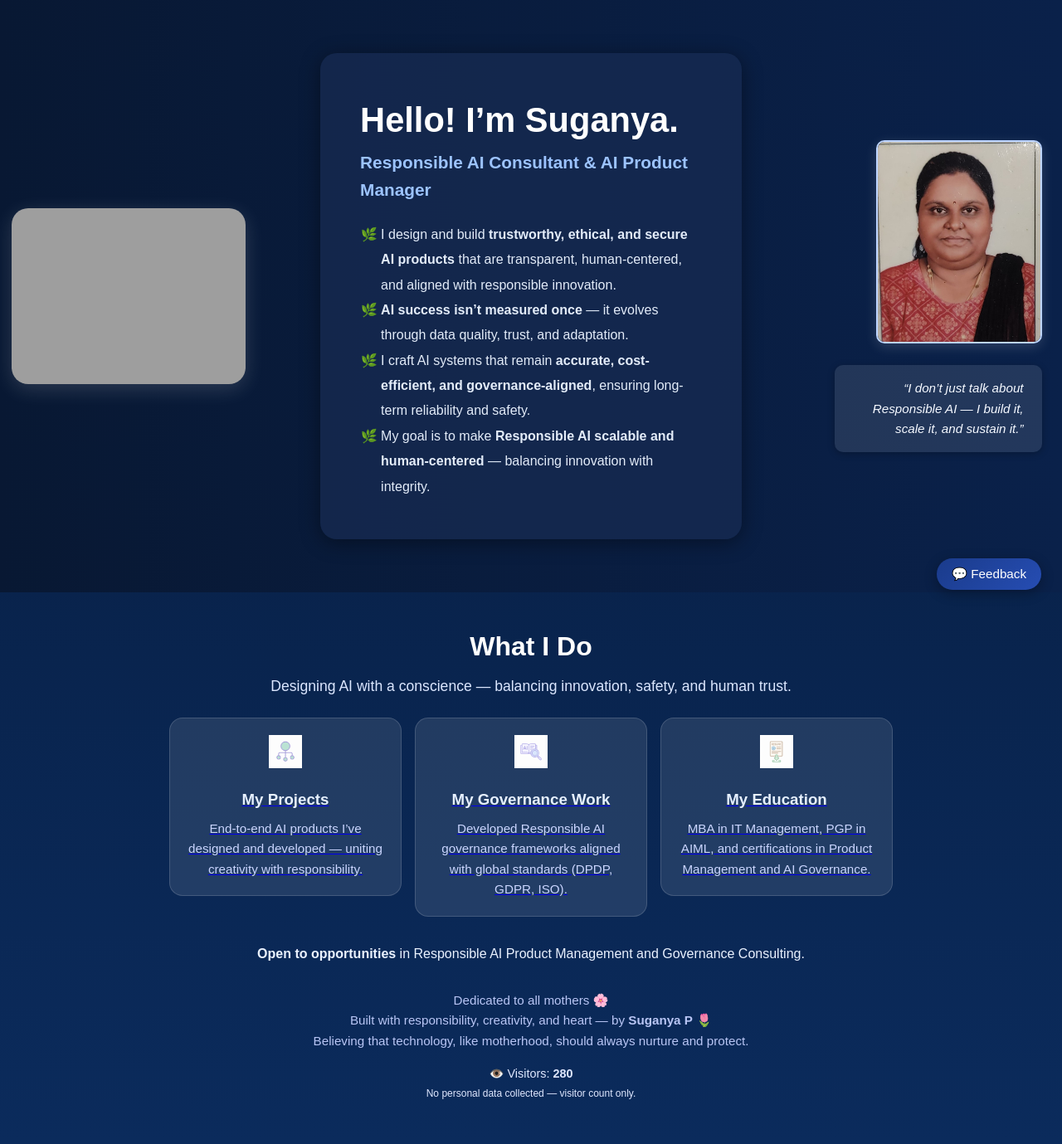
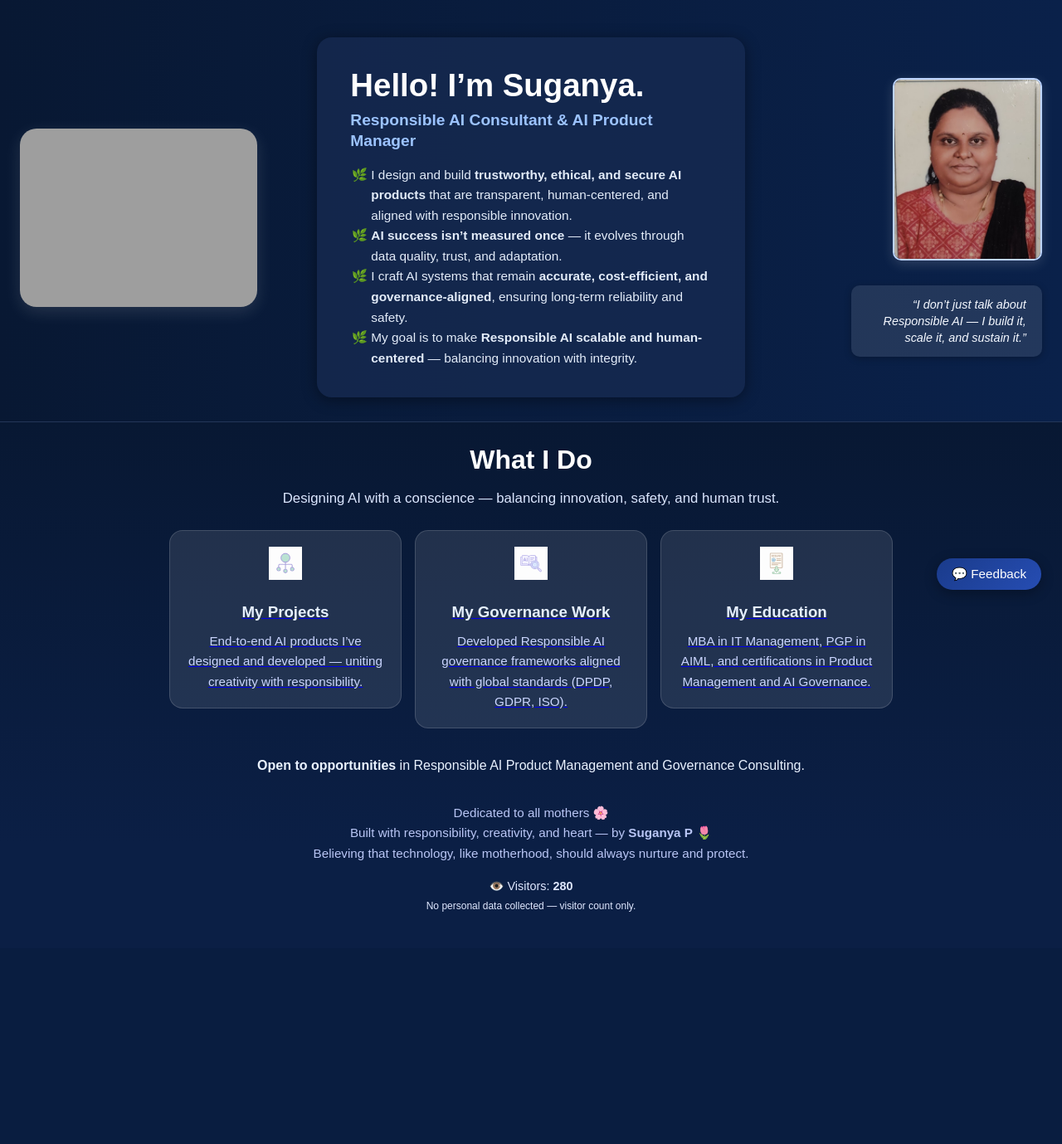
Before and after one commit to suganyaGaurav/Product-Manager-Portfolio, a Flask app: page / in a window 1280 px wide. Shown: the part 64-1443 px from the top of the page at 83% size. After the commit the page ends 1163 px from the top, so only its background shows below. Run offline with Flask 3, Linux system fonts and the light colour scheme; grey boxes are pictures that could not be loaded.

Commit message:
Refine blue theme and adjust hero section layout

```diff
--- a/assets/css/style.css
+++ b/assets/css/style.css
@@ -1,6 +1,6 @@
 /* ==========================================================
 🌸 Suganya P | AI Product Manager Portfolio
-Refined Blue Theme • 3-Column Hero Alignment Fix
+Refined Blue Theme • Compact Hero for Full-Screen Fit
 ========================================================== */
 
 /* ===== RESET & BASE STYLES ===== */
@@ -50,22 +50,23 @@ body {
 }
 
 /* ==========================================================
-🌈 HERO SECTION – Perfect 3-column alignment
+🌈 HERO SECTION – Compact 3-column alignment
 ========================================================== */
 .hero {
   width: 100%;
-  padding: 4rem 5%;
+  padding: 2.8rem 5% 1.8rem 5%; /* reduced vertical padding */
   background: linear-gradient(to right, #081833, #0a214a);
   display: flex;
   justify-content: center;
   align-items: center;
+  margin-bottom: 0; /* prevent white gap */
 }
 
 .hero-container {
   display: grid;
-  grid-template-columns: 1fr 1.8fr 1fr; /* wider middle column */
-  gap: 2.5rem;
-  max-width: 1500px;
+  grid-template-columns: 1fr 1.8fr 1fr;
+  gap: 2rem; /* tighter spacing */
+  max-width: 1400px;
   width: 100%;
   align-items: center;
 }
@@ -81,11 +82,11 @@ LEFT SIDE (CIRCLE IMAGE)
 
 .hero-image-left {
   width: 100%;
-  max-width: 430px;
+  max-width: 380px; /* reduced size */
   border-radius: 20px;
-  box-shadow: 0 6px 25px rgba(255, 255, 255, 0.15);
+  box-shadow: 0 6px 20px rgba(255, 255, 255, 0.12);
   transition: transform 0.4s ease;
-  margin-left: -50px; /* pushes circle closer to screen edge */
+  margin-left: -40px;
 }
 
 .hero-image-left:hover {
@@ -103,38 +104,42 @@ CENTER (HELLO CARD)
 
 .hero-card {
   background: rgba(25, 45, 85, 0.65);
-  border-radius: 20px;
-  padding: 3rem 3rem;
+  border-radius: 18px;
+  padding: 2.2rem 2.5rem; /* reduced padding */
   width: 100%;
-  max-width: 950px; /* slightly increased width */
-  box-shadow: 0 4px 25px rgba(0, 0, 0, 0.4);
+  max-width: 880px;
+  box-shadow: 0 3px 18px rgba(0, 0, 0, 0.4);
   color: #e9eef7;
   transition: all 0.4s ease-in-out;
 }
 
 .hero-card:hover {
-  box-shadow: 0 6px 30px rgba(0, 0, 0, 0.6);
+  box-shadow: 0 6px 25px rgba(0, 0, 0, 0.5);
 }
 
 .hero-text h1 {
-  font-size: 2.6rem;
+  font-size: 2.4rem;
   color: #ffffff;
   text-align: left;
+  margin-bottom: 0.4rem;
+  line-height: 1.2;
 }
 
 .hero-text h2 {
-  font-size: 1.3rem;
+  font-size: 1.2rem;
   color: #9cc3ff;
-  margin-bottom: 1.4rem;
+  margin-bottom: 1rem;
   text-align: left;
+  line-height: 1.3;
 }
 
 .hero-text ul {
   list-style-type: "🌿 ";
   padding-left: 25px;
-  line-height: 1.9;
-  font-size: 1rem;
+  line-height: 1.6;
+  font-size: 0.96rem;
   color: #e3ecf9;
+  margin-top: 0.5rem;
 }
 
 /* ==========================================================
@@ -145,12 +150,12 @@ RIGHT SIDE (PHOTO + QUOTE)
   flex-direction: column;
   align-items: flex-end;
   justify-content: center;
-  gap: 1.2rem;
-  margin-right: -40px; /* moves to extreme right edge */
+  gap: 1rem;
+  margin-right: -40px;
 }
 
 .photo-frame img {
-  width: 200px;
+  width: 180px; /* slightly smaller */
   border-radius: 10px;
   border: 2px solid #bcd4ff;
   box-shadow: 0 4px 15px rgba(255, 255, 255, 0.15);
@@ -163,15 +168,16 @@ RIGHT SIDE (PHOTO + QUOTE)
 
 .quote-box {
   background: rgba(255, 255, 255, 0.1);
-  padding: 1rem 1.4rem;
+  padding: 0.8rem 1.2rem;
   border-radius: 10px;
   font-style: italic;
   color: #f4f8ff;
-  font-size: 0.95rem;
-  line-height: 1.6;
-  max-width: 250px;
+  font-size: 0.9rem;
+  line-height: 1.4;
+  max-width: 230px;
   text-align: right;
   box-shadow: 0 2px 8px rgba(0, 0, 0, 0.25);
+  margin-top: 0.4rem;
 }
 
 /* ==========================================================
@@ -202,24 +208,27 @@ RESPONSIVE BEHAVIOR
 }
 
 /* ==========================================================
-💼 WHAT I DO SECTION (Unchanged)
+💼 WHAT I DO SECTION – Compact transition
 ========================================================== */
 .section {
-  padding: 40px 20px 50px 20px;
+  padding: 20px 20px 40px 20px; /* tighter top padding */
   text-align: center;
   margin-top: 0;
+  background: linear-gradient(180deg, #081833 0%, #0b1f45 80%);
+  border-top: 1px solid rgba(255, 255, 255, 0.1); /* subtle divider */
 }
 
 .section-title {
   font-size: 2rem;
   font-weight: 700;
   color: #ffffff;
+  margin-top: 0;
   margin-bottom: 0.5rem;
 }
 
 .section-subtitle {
   color: #dce7ff;
-  font-size: 1.1rem;
+  font-size: 1.05rem;
   margin-bottom: 1.5rem;
 }
 
@@ -263,7 +272,7 @@ RESPONSIVE BEHAVIOR
 }
 
 /* ==========================================================
-COLLABORATION NOTE + SIGNATURE (Unchanged)
+COLLABORATION NOTE + SIGNATURE
 ========================================================== */
 .collaboration-note {
   text-align: center;
@@ -287,7 +296,7 @@ COLLABORATION NOTE + SIGNATURE (Unchanged)
 }
 
 /* ==========================================================
-🌿 FOOTER + FEEDBACK WIDGET (Unchanged)
+🌿 FOOTER + FEEDBACK WIDGET
 ========================================================== */
 .feedback-widget {
   position: fixed;
```
